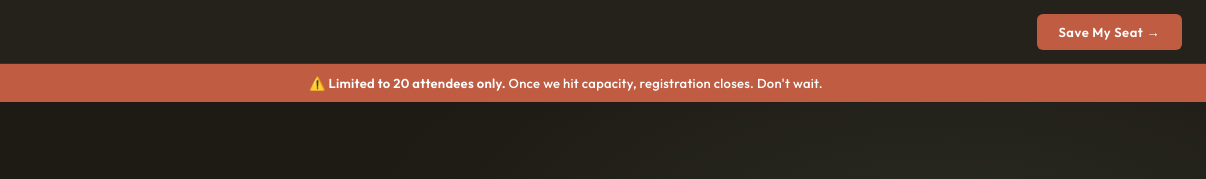
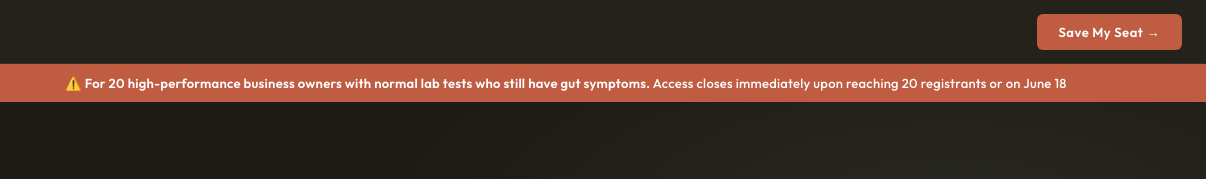
Before and after one commit to narialemirenutrition/backuplandingpage1, a plain HTML site: page index.html in a window 1280 px wide. Shown: the top 179 px of the page, 74-1280 px from the left. Drawn offline with Linux system fonts and the light colour scheme.

Commit message:
index.html

```diff
--- a/index.html
+++ b/index.html
@@ -588,7 +588,7 @@ footer a:hover { color: rgba(255,255,255,0.7); }
 
 <!-- URGENCY TICKER -->
 <div class="ticker">
-  ⚠️ <strong>Limited to 20 attendees only.</strong> Once we hit capacity, registration closes. Don't wait.
+  ⚠️ <strong>For 20 high-performance business owners with normal lab tests who still have gut symptoms.</strong> Access closes immediately upon reaching 20 registrants or on June 18
 </div>
 
 <!-- HERO -->
```
